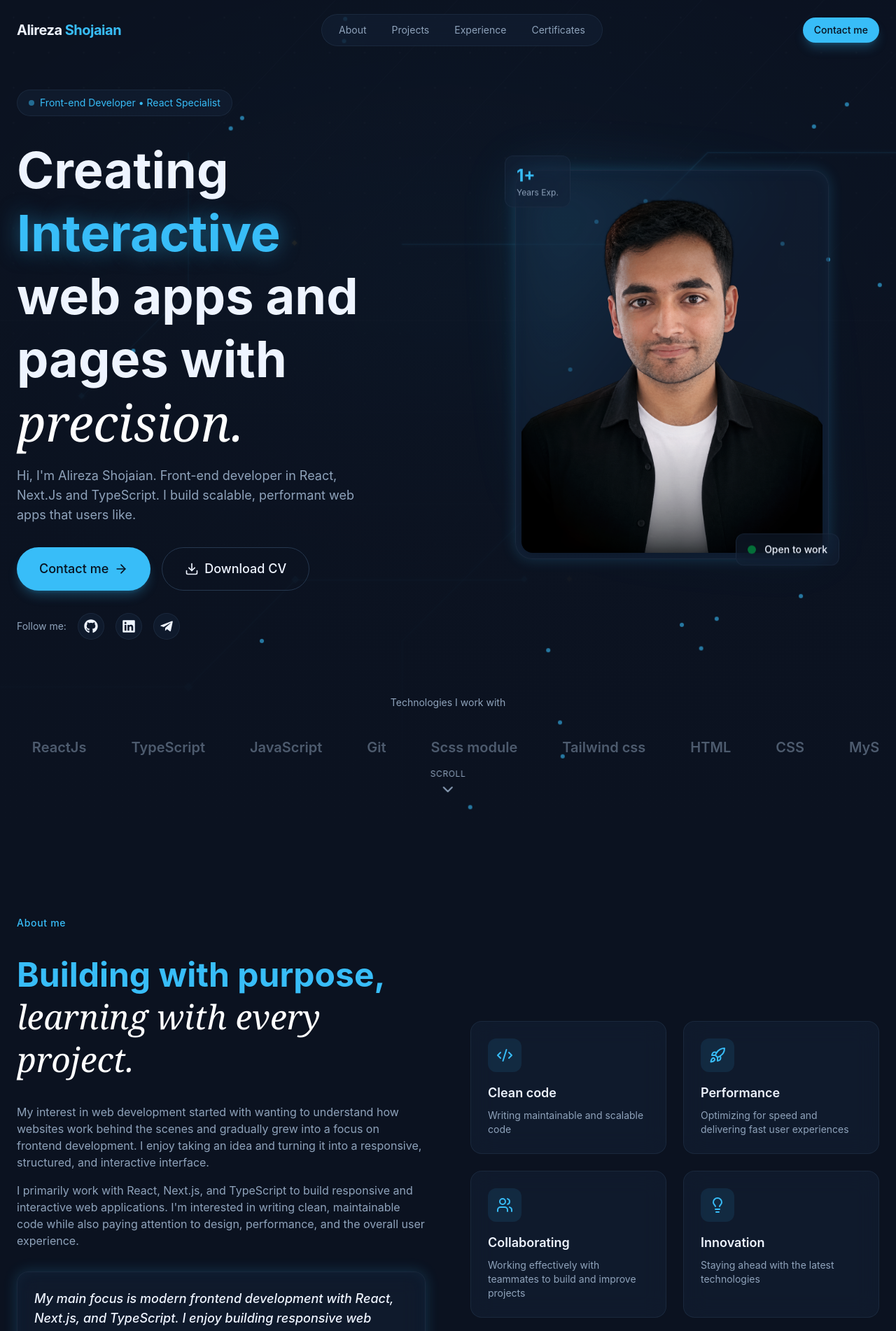
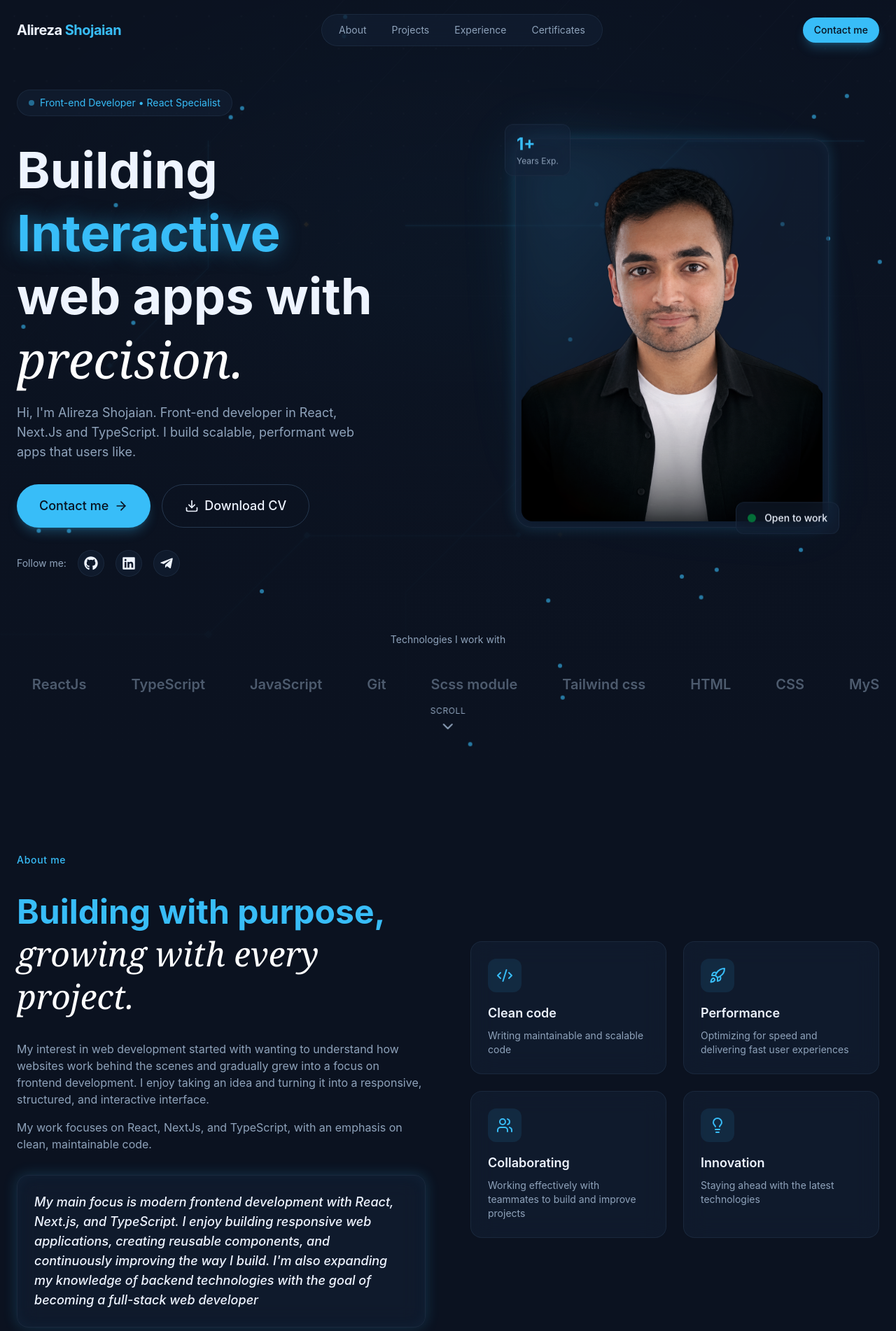
Before and after one commit to alirezashojaian1987/Alireza-Shojaian-Portfolio, a Next.js app: page / in a window 1280 px wide. Shown: the top 1902 px of the page at 70% size. Built offline with nearby package versions, Linux system fonts and the light colour scheme.

Commit message:
Shortened some paragraphs in about and hero sections, minor change to view all projects button to now open the github

```diff
--- a/Components/Sections/About.tsx
+++ b/Components/Sections/About.tsx
@@ -41,7 +41,7 @@ export default function About(){
                             Building with purpose,
                             <span className="font-serif italic font-normal text-white">
                                 {' '}
-                                learning with every project.
+                                growing with every project.
                             </span>
                         </h2>
 
@@ -53,9 +53,8 @@ export default function About(){
                             </p>
 
                             <p>
-                                I primarily work with React, Next.js, and TypeScript to build responsive and interactive web applications.
-                                I&apos;m interested in writing clean, maintainable code while also paying attention
-                                to design, performance, and the overall user experience.
+                                My work focuses on React, NextJs, and TypeScript, with an
+                                emphasis on clean, maintainable code.
                             </p>
                         </div>
 
--- a/Components/Sections/Hero.tsx
+++ b/Components/Sections/Hero.tsx
@@ -84,9 +84,9 @@ export default function Hero(){
                         {/* Headline */}
                         <div className="space-y-4">
                             <h1 className="text-5xl md:text-6xl lg:text-7xl font-bold leading-tight animate-fade-in animation-delay-100">
-                                Creating <span className="text-primary glow-text">Interactive</span>
+                                Building <span className="text-primary glow-text">Interactive</span>
                                 <br/>
-                                web apps and pages with
+                                web apps with
                                 <br/>
                                 <span className="font-serif italic font-normal text-white">
                                     precision.
--- a/Components/Sections/Projects.tsx
+++ b/Components/Sections/Projects.tsx
@@ -148,8 +148,14 @@ export default function Projects(){
                 {/* View all CTA */}
                 <div className="text-center mt-12 animate-fade-in animation-delay-500">
                     <AnimatedBorderButton>
-                        View all projects
-                        <ArrowUpRight className="w-5 h-5"/>
+                        <Link
+                            className="flex items-center gap-2"
+                            href="https://github.com/alirezashojaian1987"
+                            target="_blank"
+                        >
+                            View all projects
+                            <ArrowUpRight className="w-5 h-5"/>
+                        </Link>
                     </AnimatedBorderButton>
                 </div>
             </div>
```
